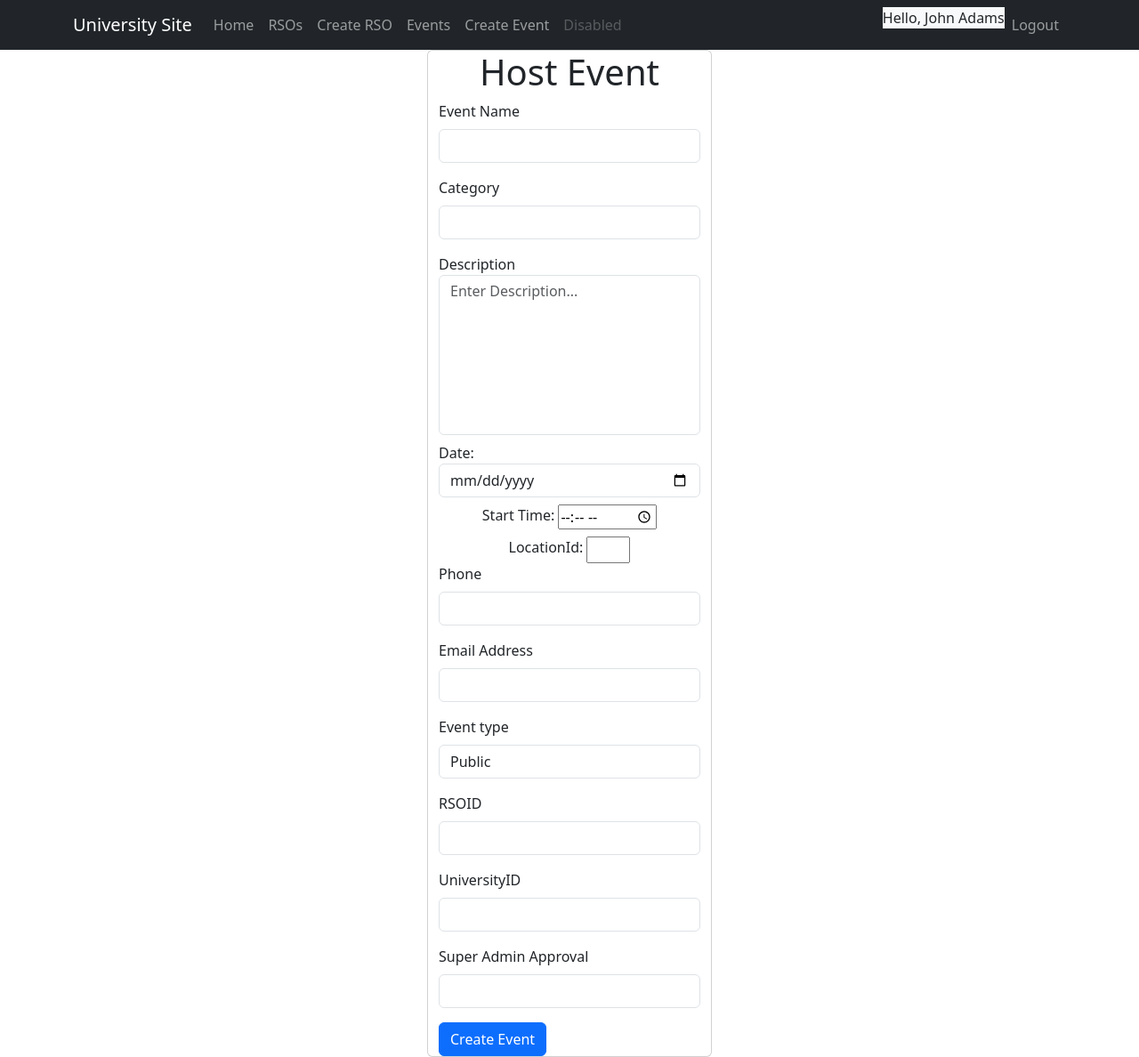
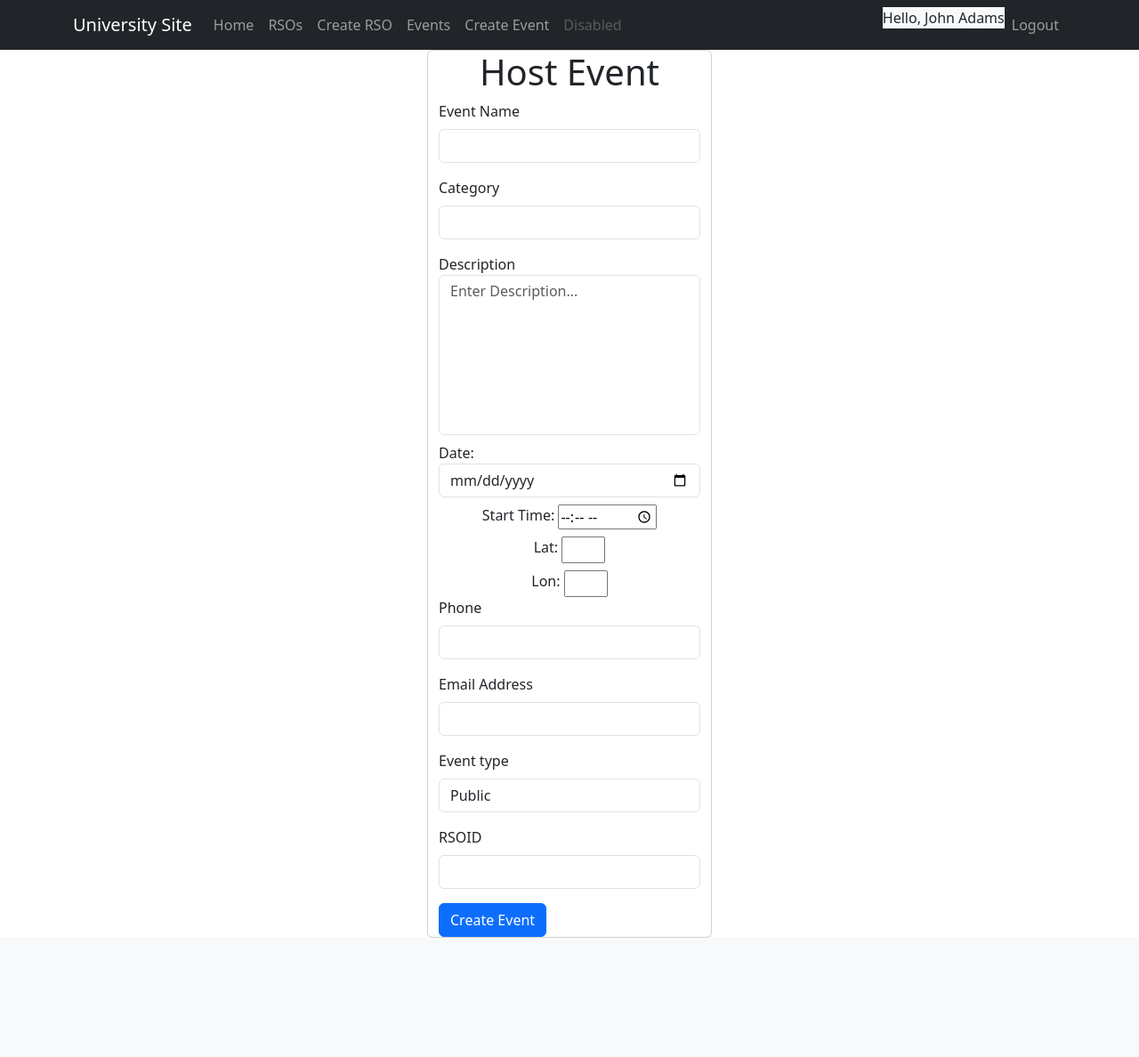
Before and after one commit to jl01128/UniversityEventSite, a PHP site: page /events/create_event.php in a window 1280 px wide. Shown: the whole page at 89% size. After the commit the page ends 1054 px from the top, so only its background shows below. Run offline with PHP 8.4, Linux system fonts and the light colour scheme; a user stored in the database is signed in.

Commit message:
Create events on new db

```diff
--- a/src/events/create_event.php
+++ b/src/events/create_event.php
@@ -12,39 +12,16 @@ if (isset($_POST['submit'])) {
     $description = ($_POST['description']);
     $time = ($_POST['time']);
     $date = ($_POST['date']);
-    $locationId = ($_POST['locationId']);
+    $latitude = ($_POST['latitude']);
+    $longitude = ($_POST['longitude']);
     $contactPhone = ($_POST['contactPhone']);
     $contactEmail = ($_POST['contactEmail']);
     $eventType = ($_POST['eventType']);
     $rsoID = ($_POST['rsoID']);
-    $universityID = ($_POST['universityID']);
-    $approved = ($_POST['approved']);
-
-    // Get the current user's ID as the admin
-    $adminID = $_SESSION["user_id"];
+    $universityID = ($_SESSION["user_universityid"]);
 
 
-    try {
-        // Insert the RSO
-        $stmt = $dbConn->prepare("INSERT INTO EVENTS (Name, Category, Description, Time, Date, LocationID, ContactPhone, ContactEmail, EventType, RSOID, UniversityID, APPROVED) VALUES (:eventName, :category, :description, :time, :date, :locationId, :contactPhone, :contactEmail, :eventType, :rsoID, :universityID, :approved)");
-        $stmt->bindParam(':eventName', $eventName);
-        $stmt->bindParam(':category', $category);
-        $stmt->bindParam(':description', $description);
-        $stmt->bindParam(':time', $time);
-        $stmt->bindParam(':date', $date);
-        $stmt->bindParam(':locationId', $locationId);
-        $stmt->bindParam(':contactPhone', $contactPhone);
-        $stmt->bindParam(':contactEmail', $contactEmail);
-        $stmt->bindParam(':eventType', $eventType);
-        $stmt->bindParam(':rsoID', $rsoID);
-        $stmt->bindParam(':universityID', $universityID);
-        $stmt->bindParam(':approved', $approved);
-
-        $stmt->execute();
-
-    } catch (PDOException $e) {
-        $error = "Error creating RSO: " . $e->getMessage();
-    }
+    events_create_event($universityID, $eventName, $category, $description, $time, $date, $latitude, $longitude, $contactPhone, $contactEmail, $eventType, $rsoID);
 
 }
 
@@ -93,8 +70,12 @@ if (isset($_POST['submit'])) {
                     </div>
                 </div>
                 <div class="mt-2 d-flex justify-content-center">
-                    <label>LocationId:&nbsp;</label>
-                    <input class="col-2" type="numver" name="locationId" id="locationId" maxlength="50">
+                    <label>Lat:&nbsp;</label>
+                    <input type="num" class="col-2" name="latitude" id="latitude" maxlength="50">
+                </div>
+                <div class="mt-2 d-flex justify-content-center">
+                    <label>Lon:&nbsp;</label>
+                    <input type="num" class="col-2" name="longitude" id="longitude" maxlength="50">
                 </div>
                 <div class="mb-3">
                     <label for="phone" class="form-label">Phone</label>
@@ -116,14 +97,6 @@ if (isset($_POST['submit'])) {
                     <label for="rsoID" class="form-label">RSOID</label>
                     <input type="number" class="form-control" id="rsoID" name="rsoID" maxlength="6" required>
                 </div>
-                <div class="mb-3">
-                    <label for="universityID" class="form-label">UniversityID</label>
-                    <input type="number" class="form-control" id="universityID" name="universityID" required>
-                </div>
-                <div class="mb-3">
-                    <label for="approved" class="form-label">Super Admin Approval</label>
-                    <input type="number" class="form-control" id="approved" name="approved" required>
-                </div>
                 <button type="submit" id="submit" name="submit" class="btn btn-primary text-center">Create Event
                 </button>
             </form>
```
Also changed, not shown: src/core/db.php (+40 -0 lines).
